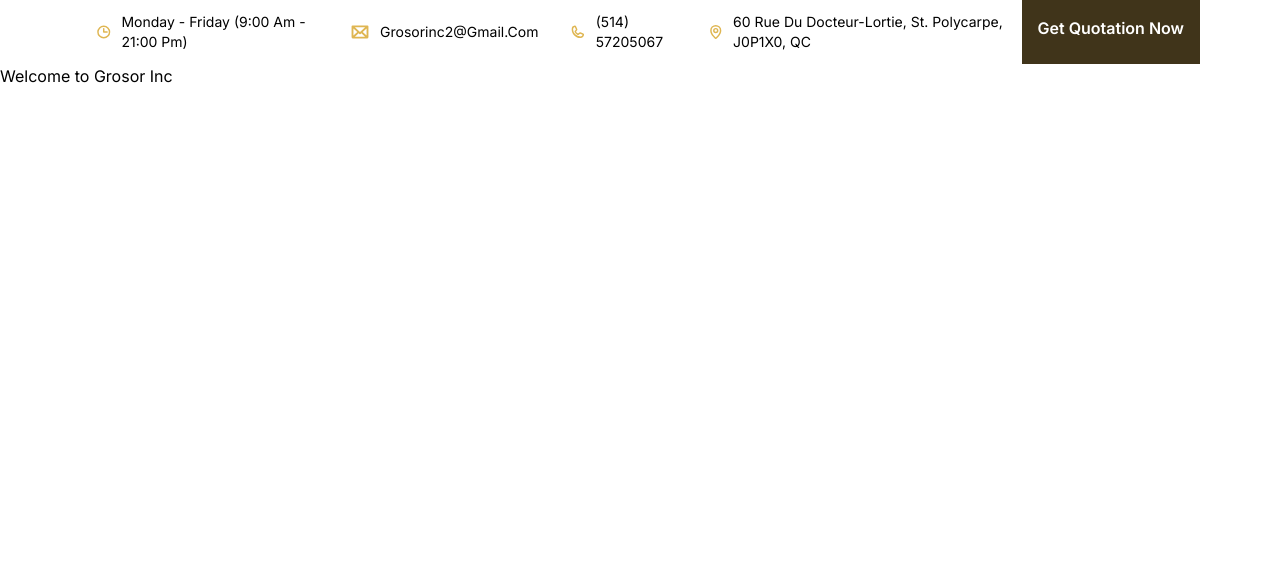
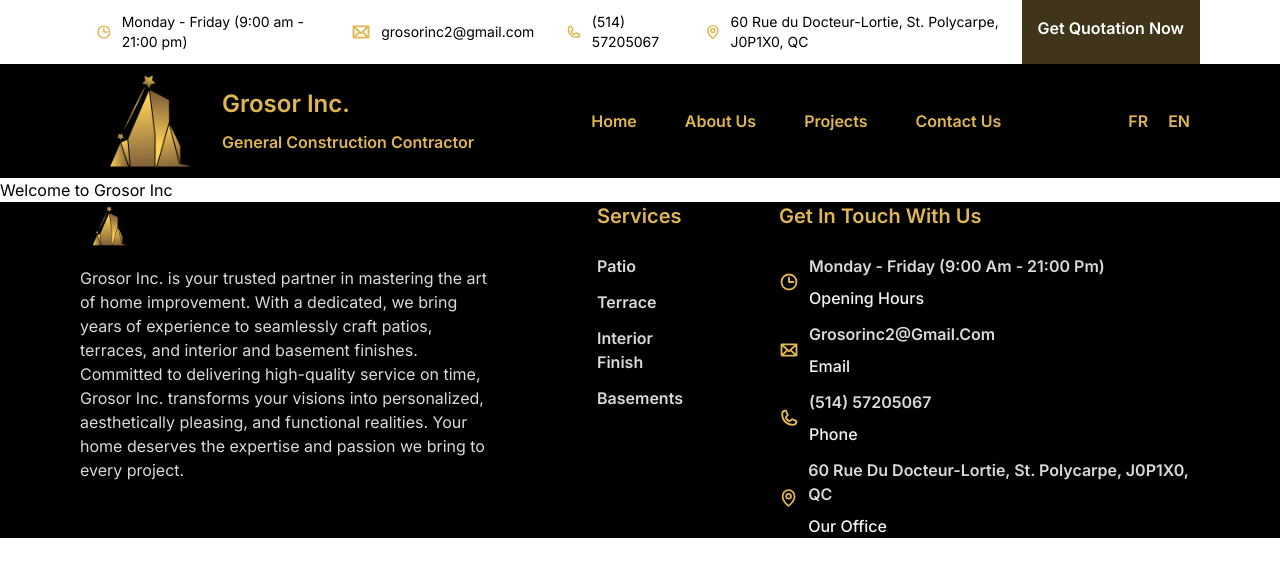
Before and after one commit to Richy-irad/grosor-inc, a Next.js app: page / in a window 1280 px wide. Shown: the top 576 px of the page. Built offline with nearby package versions, Linux system fonts and the light colour scheme.

Commit message:
add navbar and footer

```diff
--- a/src/app/layout.tsx
+++ b/src/app/layout.tsx
@@ -3,7 +3,9 @@ import { Inter } from "next/font/google";
 import "./globals.css";
 
 const inter = Inter({ subsets: ["latin"] });
-import TopBar from "@/components/topbar";
+import Topbar from "@/components/topbar";
+import Navbar from "@/components/navbar";
+import Footer from "@/components/footer";
 
 export const metadata: Metadata = {
   title: "Create Next App",
@@ -17,11 +19,11 @@ export default function RootLayout({
 }>) {
   return (
     <html lang="en">
-      <body className={inter.className}>
-        <main className="w-full">
-          <TopBar />
-          {children}
-        </main>
+      <body className={`${inter.className} w-full min-h-screen h-full`}>
+        <Topbar />
+        <Navbar />
+        {children}
+        <Footer />
       </body>
     </html>
   );
--- a/src/app/page.tsx
+++ b/src/app/page.tsx
@@ -1,5 +1,9 @@
 import Image from "next/image";
 
 export default function Home() {
-  return <h1>Welcome to Grosor Inc</h1>;
+  return (
+    <main className="h-full">
+      <h1>Welcome to Grosor Inc</h1>
+    </main>
+  );
 }
--- a/src/components/button.tsx
+++ b/src/components/button.tsx
@@ -10,7 +10,7 @@ type LinkProps = {
 export default function Button({ type, href, buttonText }: LinkProps) {
   return (
     <Link
-      className={clsx("p-4 font-semibold shrink-0", {
+      className={clsx("p-4 font-semibold shrink-0 capitalize", {
         "bg-dark-200 text-white": type === "secondary",
         "bg-foreground-100 text-dark": type === "primary",
       })}
--- a/src/components/footer.tsx
+++ b/src/components/footer.tsx
@@ -0,0 +1,90 @@
+"use client";
+
+import Image from "next/image";
+import { Clock, Envelope, MapPin, Phone } from "@phosphor-icons/react";
+
+import logo from "../../public/logo.png";
+
+const contacts = [
+  {
+    icon: <Clock size={20} weight="bold" className="text-foreground-100" />,
+    text: "Monday - Friday (9:00 am - 21:00 pm)",
+    descriptor: "opening hours",
+  },
+  {
+    icon: <Envelope size={20} weight="bold" className="text-foreground-100" />,
+    text: "grosorinc2@gmail.com",
+    descriptor: "email",
+  },
+  {
+    icon: <Phone size={20} weight="bold" className="text-foreground-100" />,
+    text: "(514) 57205067",
+    descriptor: "phone",
+  },
+  {
+    icon: <MapPin size={20} weight="bold" className="text-foreground-100" />,
+    text: "60 Rue du Docteur-Lortie, St. Polycarpe, J0P1X0, QC",
+    descriptor: "our office",
+  },
+];
+
+export default function Footer() {
+  return (
+    <div className="flex gap-24 bg-dark-100 px-20">
+      {/* company description */}
+      <div className="flex flex-col gap-4 w-full">
+        <div className="flex">
+          <div className="w-[60px]">
+            <Image
+              src={logo}
+              alt="logo"
+              sizes="100vw"
+              style={{ width: "100%", height: "auto" }}
+            />
+          </div>
+          <span className="text-2xl capitalize font-semibold">Grosor Inc.</span>
+        </div>
+        <p className="text-light-100">
+          Grosor Inc. is your trusted partner in mastering the art of home
+          improvement. With a dedicated, we bring years of experience to
+          seamlessly craft patios, terraces, and interior and basement finishes.
+          Committed to delivering high-quality service on time, Grosor Inc.
+          transforms your visions into personalized, aesthetically pleasing, and
+          functional realities. Your home deserves the expertise and passion we
+          bring to every project.
+        </p>
+      </div>
+
+      {/* services */}
+      <div className="flex flex-col gap-6">
+        <h3 className="text-xl text-foreground-100 capitalize font-semibold">
+          services
+        </h3>
+        <div className="flex flex-col gap-3 text-light-100 text-base font-semibold capitalize">
+          <p>Patio</p>
+          <p>Terrace</p>
+          <p>interior finish</p>
+          <p>basements</p>
+        </div>
+      </div>
+
+      {/* contacts */}
+      <div className="flex flex-col gap-6 w-full">
+        <h3 className="text-xl text-foreground-100 capitalize font-semibold">
+          get in touch with us
+        </h3>
+        <div className="flex flex-col gap-3 text-light-100 text-base font-semibold capitalize">
+          {contacts.map((item, index) => (
+            <div key={index} className="flex gap-2.5 items-center">
+              {item.icon}
+              <div className="flex flex-col gap-2">
+                <p>{item.text}</p>
+                <p className="text-light-200 font-medium">{item.descriptor}</p>
+              </div>
+            </div>
+          ))}
+        </div>
+      </div>
+    </div>
+  );
+}
--- a/src/components/navbar.tsx
+++ b/src/components/navbar.tsx
@@ -0,0 +1,81 @@
+"use client";
+
+import Image from "next/image";
+import Link from "next/link";
+import clsx from "clsx";
+
+import logo from "../../public/logo.png";
+
+const navigationItems = [
+  {
+    name: "home",
+    href: "/",
+  },
+  {
+    name: "about us",
+    href: "/#about",
+  },
+  {
+    name: "projects",
+    href: "/projects",
+  },
+  {
+    name: "contact us",
+    href: "/contact-us",
+  },
+];
+
+export default function Navbar() {
+  return (
+    <nav className="bg-dark-100 flex justify-between items-center px-20">
+      {/* logo and company name */}
+      <div className="flex items-center">
+        <div className="w-[60px] md:w-[93px] lg:w-[142px]">
+          <Image
+            src={logo}
+            alt="logo"
+            sizes="100vw"
+            style={{ width: "100%", height: "auto" }}
+          />
+        </div>
+        <Link
+          href="/"
+          className="flex flex-col gap-2.5 py-4 text-foreground-100 capitalize font-semibold"
+        >
+          <span className="text-2xl">Grosor Inc.</span>
+          <span>general construction contractor</span>
+        </Link>
+      </div>
+
+      {/* links */}
+      <div className="flex">
+        {navigationItems.map((item, index) => (
+          <Link
+            key={index}
+            href={item.href}
+            className={clsx(
+              "px-6 py-4 text-foreground-100 text-base font-semibold capitalize"
+            )}
+          >
+            {item.name}
+          </Link>
+        ))}
+      </div>
+      {/* languages buttons */}
+      <div className="flex">
+        <button
+          type="button"
+          className="px-2.5 py-4 text-foreground-100 text-base font-semibold uppercase"
+        >
+          fr
+        </button>
+        <button
+          type="button"
+          className="px-2.5 py-4 text-foreground-100 text-base font-semibold uppercase"
+        >
+          en
+        </button>
+      </div>
+    </nav>
+  );
+}
--- a/src/components/topbar.tsx
+++ b/src/components/topbar.tsx
@@ -3,7 +3,7 @@
 import { Clock, Envelope, MapPin, Phone } from "@phosphor-icons/react";
 import Button from "./button";
 
-const items = [
+const contacts = [
   {
     icon: <Clock size={20} weight="bold" className="text-foreground-100" />,
     text: "Monday - Friday (9:00 am - 21:00 pm)",
@@ -22,11 +22,11 @@ const items = [
   },
 ];
 
-export default function TopBar() {
+export default function Topbar() {
   return (
-    <div className=" hidden lg:flex justify-between px-20 w-full capitalize">
+    <div className=" hidden lg:flex justify-between px-20 w-full">
       <div className="flex">
-        {items.map((item, index) => (
+        {contacts.map((item, index) => (
           <div key={index} className="flex gap-2.5 items-center px-4 py-3">
             {item.icon}
             <p className="text-sm">{item.text}</p>
--- a/tailwind.config.ts
+++ b/tailwind.config.ts
@@ -13,8 +13,8 @@ const config: Config = {
         "dark-200": "#40341A",
         "foreground-100": "#DFB652",
         "foreground-200": "#B29046",
-        "ligh-100": "D9D9D9",
-        "ligh-200": "#F2F2F2",
+        "light-100": "#D9D9D9",
+        "light-200": "#F2F2F2",
         white: "#FFFFFF",
       },
       borderRadius: {
```
Also changed, not shown: public/logo.png (added).
